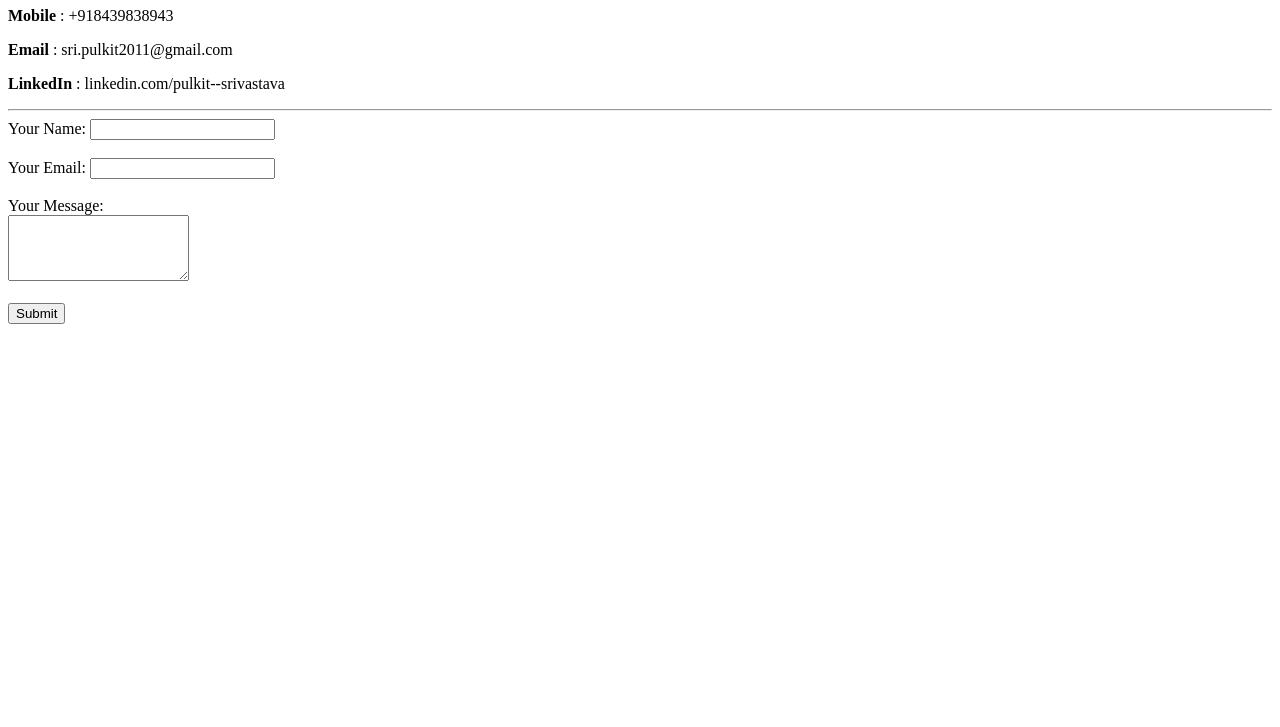
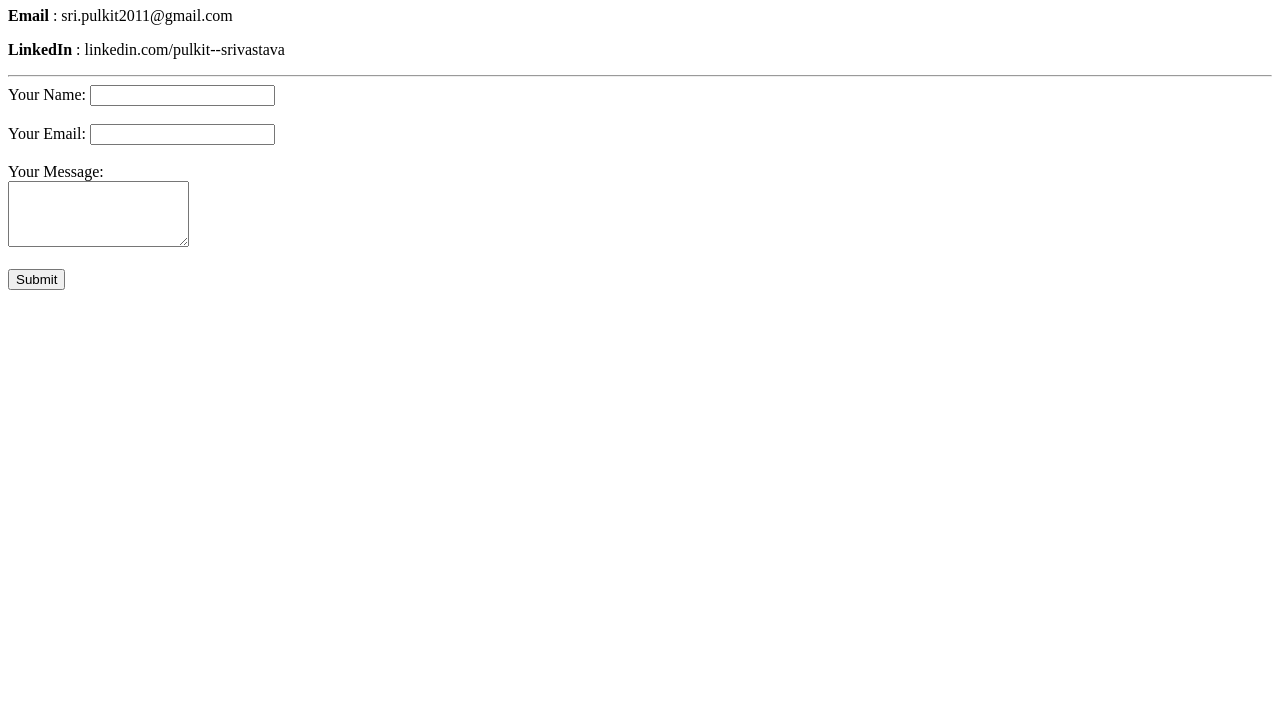
Before and after one commit to PULKlT/cv, a plain HTML site: page contact-me.html in a window 1280 px wide. Shown: the part 73-800 px from the top of the page. Drawn offline with Linux system fonts and the light colour scheme.

Commit message:
Removing Trace Evidence

```diff
--- a/contact-me.html
+++ b/contact-me.html
@@ -6,7 +6,6 @@
   </head>
   <body>
     <h1>My Contact Details</h1>
-    <p><strong>Mobile</strong> : +918439838943 </p>
     <p><strong>Email</strong> : sri.pulkit2011@gmail.com </p>
     <p><strong>LinkedIn</strong> : linkedin.com/pulkit--srivastava </p>
     <hr>
```
